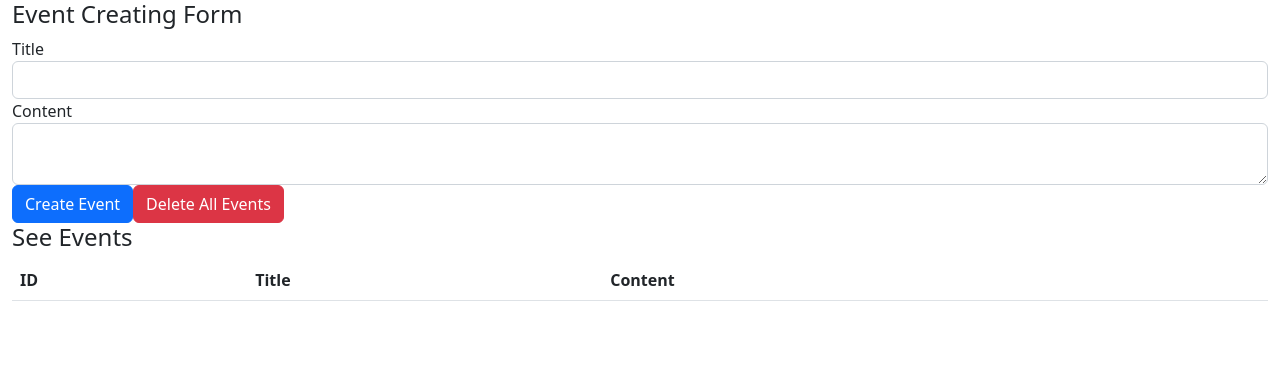
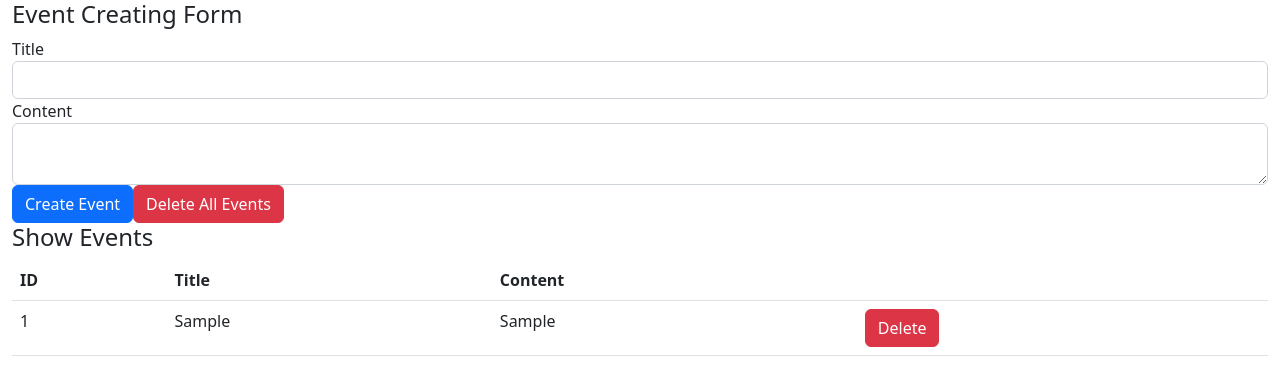
Before and after one commit to banban-22/react-hooks-101, a React (Create React App) app: page / in a window 1280 px wide. Both pictures are taken after typing "Sample", "Sample" into the empty fields and a click on the button "Create Event". Shown: the top 386 px of the page. Built offline with nearby package versions, Linux system fonts and the light colour scheme.

Commit message:
implement delete button

```diff
--- a/src/components/App.js
+++ b/src/components/App.js
@@ -1,6 +1,7 @@
 import React, { useState, useReducer } from 'react';
 import 'bootstrap/dist/css/bootstrap.min.css';
 import reducer from '../reducers/index';
+import Event from './Event';
 
 const App = () => {
   const [state, dispatch] = useReducer(reducer, []);
@@ -52,7 +53,7 @@ const App = () => {
         <button className="btn btn-danger">Delete All Events</button>
       </form>
 
-      <h4>See Events</h4>
+      <h4>Show Events</h4>
       <table className="table table-hover">
         <thead>
           <tr>
@@ -62,7 +63,11 @@ const App = () => {
             <th></th>
           </tr>
         </thead>
-        <tbody></tbody>
+        <tbody>
+          {state.map((event) => (
+            <Event event={event} dispatch={dispatch} key={event.id} />
+          ))}
+        </tbody>
       </table>
     </div>
   );
--- /dev/null
+++ b/src/components/Event.js
@@ -0,0 +1,27 @@
+import React from 'react';
+
+const Event = ({ event, dispatch }) => {
+  const { id, title, content } = event;
+  const handleClickDeleteButton = () => {
+    dispatch({ type: 'DELETE_EVENT', id });
+  };
+
+  return (
+    <tr key={id}>
+      <td>{id}</td>
+      <td>{title}</td>
+      <td>{content}</td>
+      <td>
+        <button
+          className="btn btn-danger"
+          type="button"
+          onClick={handleClickDeleteButton}
+        >
+          Delete
+        </button>
+      </td>
+    </tr>
+  );
+};
+
+export default Event;
--- a/src/reducers/index.js
+++ b/src/reducers/index.js
@@ -64,10 +64,13 @@ const events = (state = [], action) => {
       const length = state.length;
       const id = length === 0 ? 1 : state[length - 1].id + 1;
       return [...state, { id, ...event }];
-    // case 'DELETE_EVENT':
-    //   return state;
-    // case 'DELETE_ALL_EVENTS':
-    //   return [];
+
+    case 'DELETE_EVENT':
+      return state.filter((event) => event.id !== action.id);
+
+    case 'DELETE_ALL_EVENTS':
+      return [];
+
     default:
       return state;
   }
```
